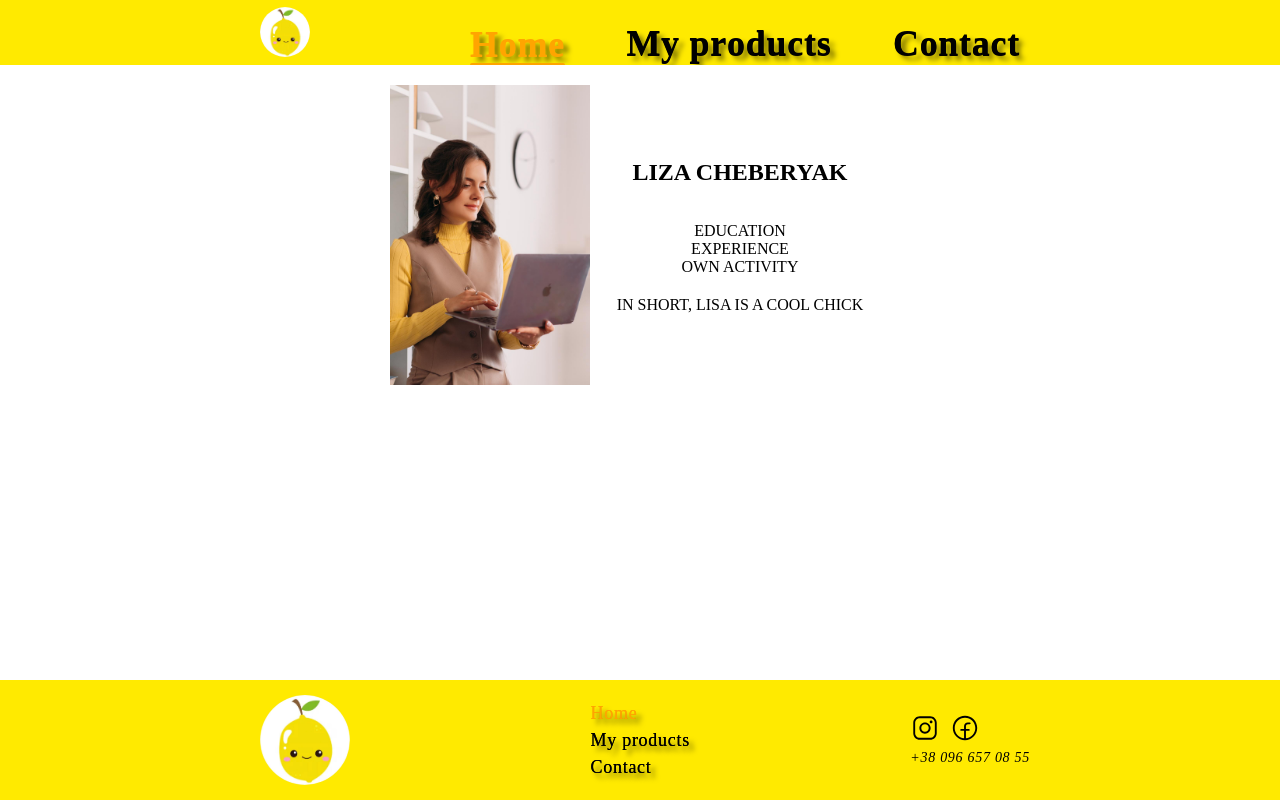
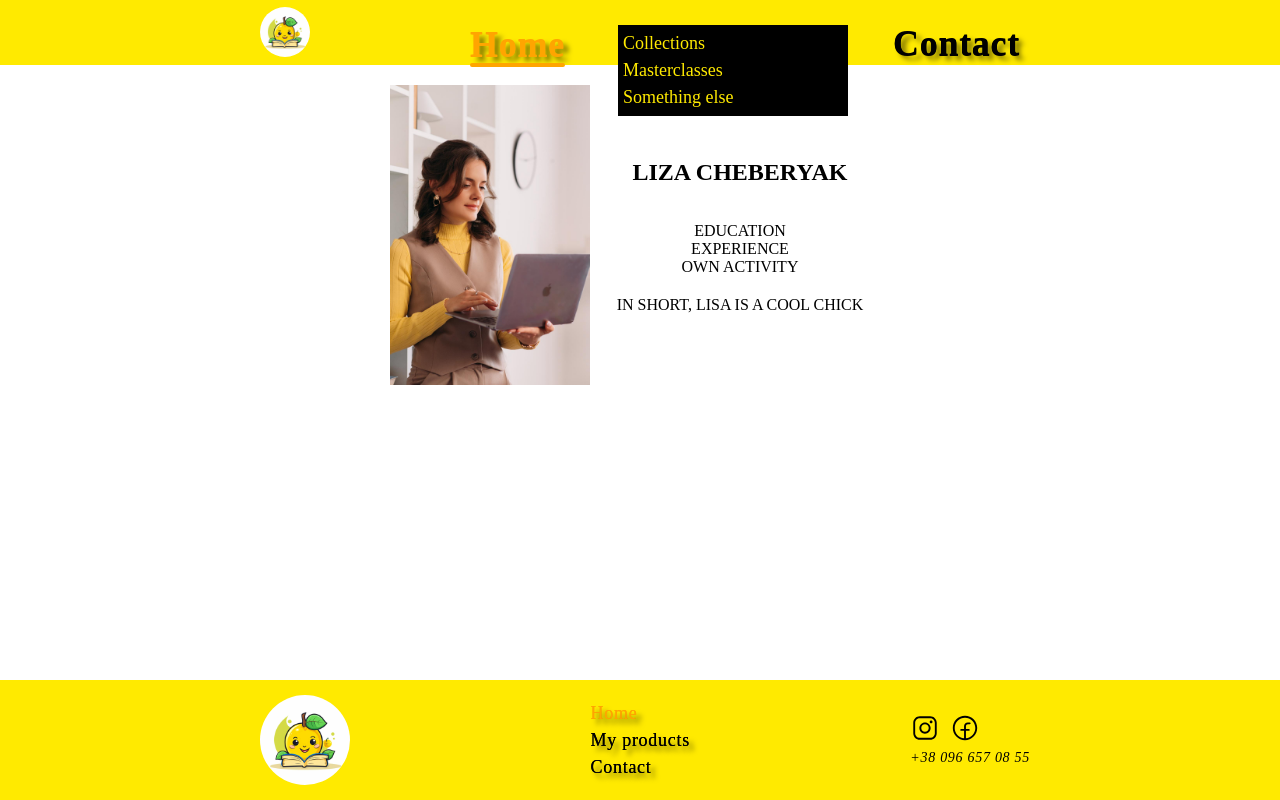
Before and after one commit to YehorBondarenko96/English-children-shop, a website built with Parcel: page src/index.html in a window 1280 px wide. Built offline with nearby package versions, Linux system fonts and the light colour scheme.

Commit message:
2.6.0-07.11.23

```diff
--- a/src/css/index.css
+++ b/src/css/index.css
@@ -151,6 +151,32 @@ header{
 .item-menu-header:hover,
 .item-menu-header:focus{
     color: #FFEA00;
+}
+
+.div-button-menu{
+    position: relative;
+}
+
+.button-menu{
+    background-color: transparent;
+    border: 0;
+}
+
+.list-button-menu{
+    width: 220px;
+    padding: 5px;
+    position: absolute;
+    top: 0;
+    left: 0;
+    background-color: #000000;
+    z-index: 2;
+}
+
+.item-button-menu{
+    font-size: 18px;
+    color: #FFEA00;
+    font-weight: 400;
+    line-height: 1.5;
 }
 
 .nav{
@@ -346,6 +372,7 @@ footer{
         max-width: 100%;
         width: 100%;
         min-width: 0;
+        overflow: visible;
     }
 
     .is-open {
@@ -437,10 +464,6 @@ footer{
         max-width: 550px;
     }
 
-    .mobile-version{
-        overflow: hidden;
-    }
-
     .social-address-modal{
         position: absolute;
         width: 1px;
--- a/src/index.html
+++ b/src/index.html
@@ -4,14 +4,14 @@
         <meta charset="UTF-8" />
         <meta name="viewport" content="width=device-width, initial-scale=1.0" />
         <title>English children shop </title>
-        <link rel="icon" type="image/png" href="./imges/Знімок екрана 2023-11-02 о 23.07.56.jpg"/>
+        <link rel="icon" type="image/png" href="./imges/photo_2023-11-07 02.36.39.jpg"/>
         <link href="./css/index.css" rel="stylesheet"/>
     </head>
     <body>
         <header>
             <div class="container header-div">
                 <a class="a-logo link" href="./index.html">
-                    <img class="img-logo-header" src="./imges/Знімок екрана 2023-11-02 о 23.07.56.jpg" alt="lemon"/>
+                    <img class="img-logo-header" src="./imges/photo_2023-11-07 02.36.39.jpg" alt="lemon"/>
                 </a>
                 <button class="header-button open-menu js-open-menu" type="button">
                     <svg width="30" height="30">
@@ -27,7 +27,16 @@
                         </button>
                         <ul class="list-menu-header">
                             <li><a class="item-menu-header link current selected-item" href="./index.html"><span class="span-letter" data-text="H">H</span><span class="span-letter" data-text="o">o</span><span class="span-letter" data-text="m">m</span><span class="span-letter" data-text="e">e</span></a> </li>
-                            <li><a class="item-menu-header link" href="./my-products.html"><span data-text="M">M</span><span data-text="y">y</span> <span data-text="p">p</span><span data-text="r">r</span><span data-text="o">o</span><span data-text="d">d</span><span data-text="u">u</span><span data-text="c">c</span><span data-text="t">t</span><span data-text="s">s</span></a> </li>
+                            <li>
+                                <div class="div-button-menu">
+                                <button class="item-menu-header button-menu"><span data-text="M">M</span><span data-text="y">y</span> <span data-text="p">p</span><span data-text="r">r</span><span data-text="o">o</span><span data-text="d">d</span><span data-text="u">u</span><span data-text="c">c</span><span data-text="t">t</span><span data-text="s">s</span></button>
+                                <ul class="list-button-menu">
+                                    <li><a class="item-button-menu link" href="./my-products.html">Collections</a></li>
+                                    <li><a class="item-button-menu link" href="./my-products.html">Masterclasses</a></li>
+                                    <li><a class="item-button-menu link" href="./my-products.html">Something else</a></li>
+                                </ul>
+                                </div>
+                            </li>
                             <li><a class="item-menu-header link" href=""><span data-text="C">C</span><span data-text="o">o</span><span data-text="n">n</span><span data-text="t">t</span><span data-text="a">a</span><span data-text="c">c</span><span data-text="t">t</span></a> </li>
                         </ul>
                     </nav>
@@ -74,7 +83,7 @@
             <div class="footer-conteiner">
             <div class="logo-menu">
             <a class="a-logo-footer link" href="./index.html">
-                <img class="img-logo-footer" src="./imges/Знімок екрана 2023-11-02 о 23.07.56.jpg" alt="lemon"/>
+                <img class="img-logo-footer" src="./imges/photo_2023-11-07 02.36.39.jpg" alt="lemon"/>
             </a>
             <ul class="list-menu-footer">
                 <li><a class="item-menu-footer link selected-item" href="./index.html"><span class="span-letter" data-text="H">H</span><span class="span-letter" data-text="o">o</span><span class="span-letter" data-text="m">m</span><span class="span-letter" data-text="e">e</span></a> </li>
```
Also changed, not shown: src/my-products.html (+3 -3 lines), src/imges/photo_2023-11-07 02.36.39.jpg (added), src/imges/Знімок екрана 2023-11-02 о 17.35.36.jpg (deleted), 2 other files.
